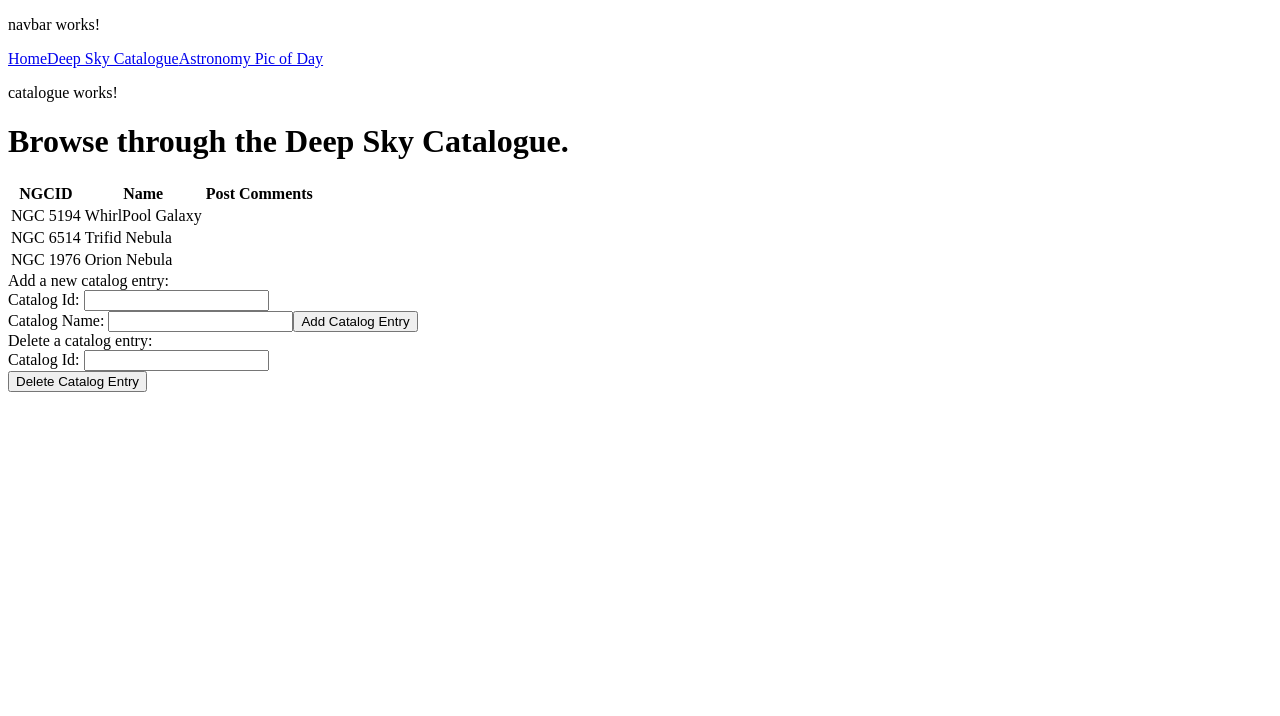
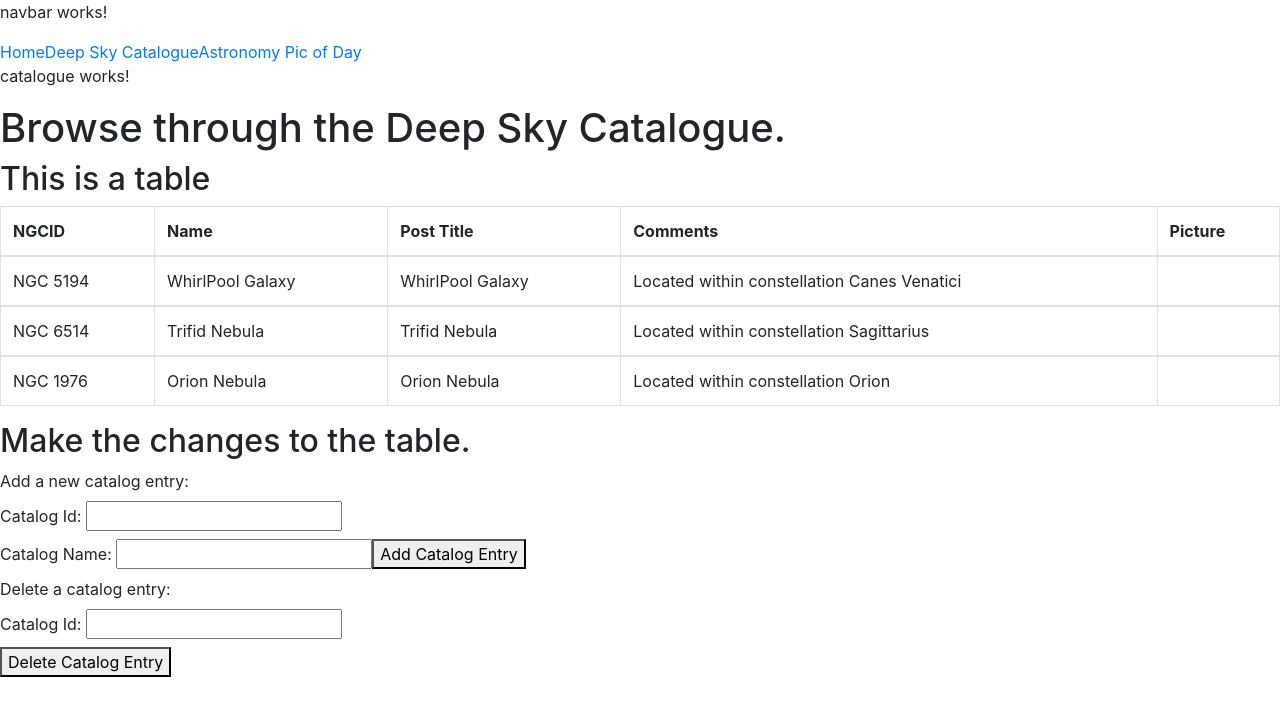
Before and after one commit to uchan3/AstronomyAppAngular, an Angular app in the folder angularenv/: page / in a window 1280 px wide. Shown: the top 716 px of the page. Built offline with nearby package versions, Linux system fonts and the light colour scheme.

Commit message:
Add Catalog Features and Boostrap

```diff
--- /dev/null
+++ b/angularenv/src/app/classes/Post.ts
@@ -0,0 +1,5 @@
+export class Post {
+  title: string;
+  description: string;
+  url: string;
+}
--- a/angularenv/src/app/components/catalogue/catalogue.component.html
+++ b/angularenv/src/app/components/catalogue/catalogue.component.html
@@ -1,19 +1,32 @@
 <p>catalogue works!</p>
 
 <h1>Browse through the Deep Sky Catalogue.</h1>
-<table>
-  <!--These are the columns.-->
+
+<h2>This is a table</h2>
+<table class="table table-bordered">
+  <thead>
+    <tr>
       <th>NGCID</th>
       <th>Name</th>
-  <th>Post</th>
+      <th>Post Title</th>
       <th>Comments</th>
+      <th>Picture</th>
+    </tr>
+  </thead>
 
-  <tr *ngFor="let catalog of catalogList">
+  <tbody *ngFor="let catalog of catalogList, let i = index">
+    <tr>
       <td>{{catalog.id}}</td>
       <td>{{catalog.name}}</td>
+
+      <!--Traverse thru the postList.-->
+      <td>{{postList[i].title}}</td>
+      <td>{{postList[i].description}}</td>
     </tr>
+  </tbody>
 </table>
 
+<h2>Make the changes to the table.</h2>
 <div>
   <label>Add a new catalog entry: </label> <br>
   <label>Catalog Id: <input type="text" #CatalogId></label> <br>
@@ -26,6 +39,5 @@
 <div>
   <label>Delete a catalog entry: </label> <br>
   <label>Catalog Id: <input type="text" #DeleteId></label> <br>
-
   <button (click)= "delete(DeleteId.value)">Delete Catalog Entry</button>
 </div>
--- a/angularenv/src/app/components/catalogue/catalogue.component.ts
+++ b/angularenv/src/app/components/catalogue/catalogue.component.ts
@@ -1,6 +1,12 @@
 import { Component, OnInit } from '@angular/core';
 import { Catalog } from 'src/app/classes/Catalog';
+
+//TODO: Separate Post from Catalog
+import { Post } from 'src/app/classes/Post';
+
+//Testing Data
 import { CatalogList } from 'src/app/testData/CatalogList';
+import { PostList } from 'src/app/testData/PostList';
 
 @Component({
   selector: 'app-catalogue',
@@ -15,6 +21,7 @@ export class CatalogueComponent implements OnInit {
   }
 
   catalogList= CatalogList;
+  postList= PostList;
 
   constructor() { }
 
@@ -34,13 +41,24 @@ export class CatalogueComponent implements OnInit {
     this.catalogList.push(newcatalog);
   }
 
+  //TODO: Refactor delete.
   delete(catalogId:string): void
   {
-    //this.catalogList.find(function())
-    this.catalogList.filter(function(catalogEntry)
-    {
-      catalogEntry.id = catalogId
-    });
+    //find the value.
+    let catalogEntry = this.catalogList.find(c => c.id == catalogId);
+
+    //get the index.
+    let catalogIndex = this.catalogList.indexOf(catalogEntry);
+
+    //split the array.
+    this.catalogList.splice(catalogIndex,1);
+
+    //testing purposes
+    console.log(catalogIndex);
+    console.log(catalogEntry.name);
+
+    //doesn't seem to work...
+    //this.catalogList.filter( entry => entry!= catalogEntry);
       //c => c.id !=catalogId);
   }
 
--- /dev/null
+++ b/angularenv/src/app/testData/PostList.ts
@@ -0,0 +1,12 @@
+import { Post } from 'src/app/classes/Post';
+
+export var PostList: Post[] =
+[
+  {title: 'WhirlPool Galaxy', description: 'Located within constellation Canes Venatici',
+  url: 'https://www.nasa.gov/sites/default/files/thumbnails/image/m51-and-companion_0.jpg'},
+  {title: 'Trifid Nebula', description: 'Located within constellation Sagittarius',
+  url: 'https://www.nasa.gov/sites/default/files/thumbnails/image/trifid-neb-full_jpg.jpg'},
+  {title: 'Orion Nebula', description: 'Located within constellation Orion',
+  url: 'https://www.nasa.gov/sites/default/files/thumbnails/image/orion-nebula-xlarge_web.jpg'}
+
+]
--- a/angularenv/src/index.html
+++ b/angularenv/src/index.html
@@ -2,12 +2,20 @@
 <html lang="en">
 <head>
   <meta charset="utf-8">
-  <title>Angularenv</title>
+  <title>Astronomy Platform</title>
   <base href="/">
   <meta name="viewport" content="width=device-width, initial-scale=1">
   <link rel="icon" type="image/x-icon" href="favicon.ico">
+
+  <!--Bootstrap CSS-->
+  <link rel="stylesheet" href="https://stackpath.bootstrapcdn.com/bootstrap/4.3.1/css/bootstrap.min.css" integrity="sha384-ggOyR0iXCbMQv3Xipma34MD+dH/1fQ784/j6cY/iJTQUOhcWr7x9JvoRxT2MZw1T" crossorigin="anonymous">
 </head>
 <body>
   <app-root></app-root>
+
+  <!--Bootstrap JavaScript-->
+  <script src="https://code.jquery.com/jquery-3.3.1.slim.min.js" integrity="sha384-q8i/X+965DzO0rT7abK41JStQIAqVgRVzpbzo5smXKp4YfRvH+8abtTE1Pi6jizo" crossorigin="anonymous"></script>
+  <script src="https://cdnjs.cloudflare.com/ajax/libs/popper.js/1.14.7/umd/popper.min.js" integrity="sha384-UO2eT0CpHqdSJQ6hJty5KVphtPhzWj9WO1clHTMGa3JDZwrnQq4sF86dIHNDz0W1" crossorigin="anonymous"></script>
+  <script src="https://stackpath.bootstrapcdn.com/bootstrap/4.3.1/js/bootstrap.min.js" integrity="sha384-JjSmVgyd0p3pXB1rRibZUAYoIIy6OrQ6VrjIEaFf/nJGzIxFDsf4x0xIM+B07jRM" crossorigin="anonymous"></script>
 </body>
 </html>
```
Lines whose indentation alone changed are shown as unchanged.
